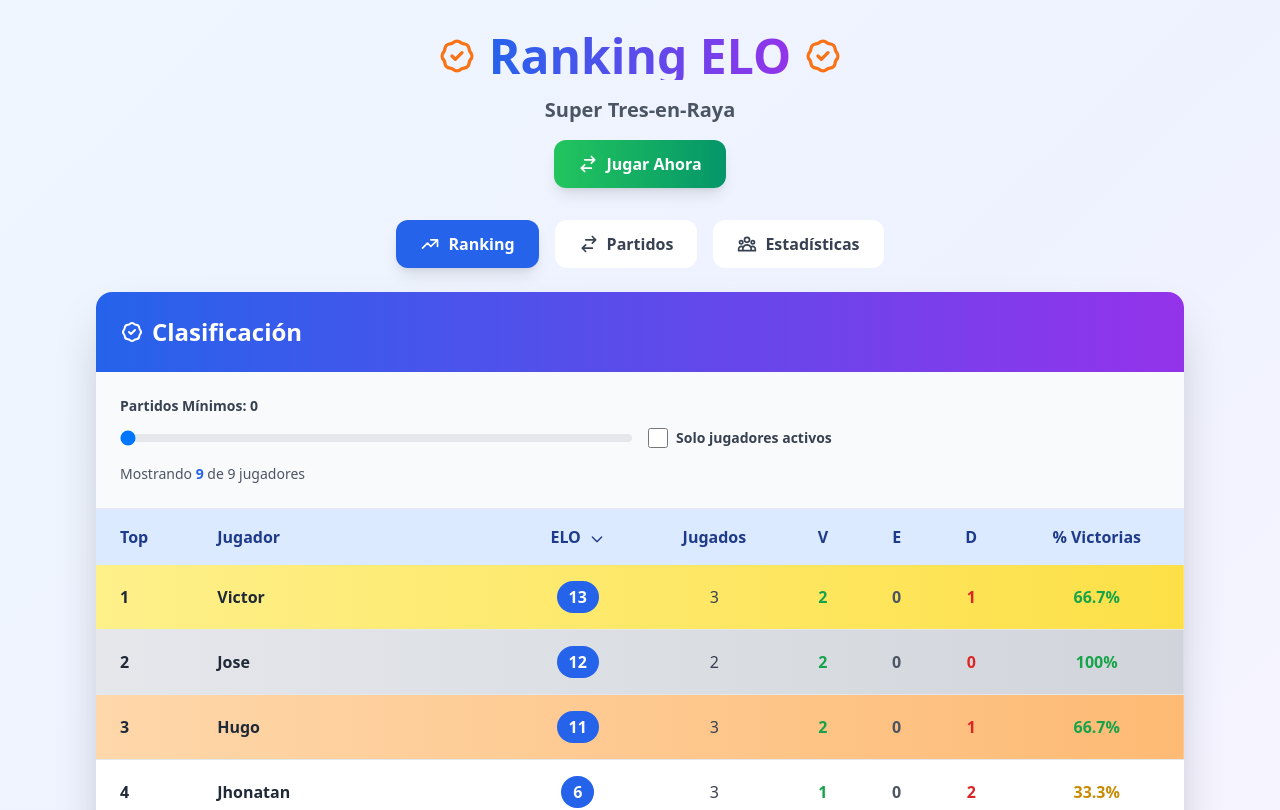
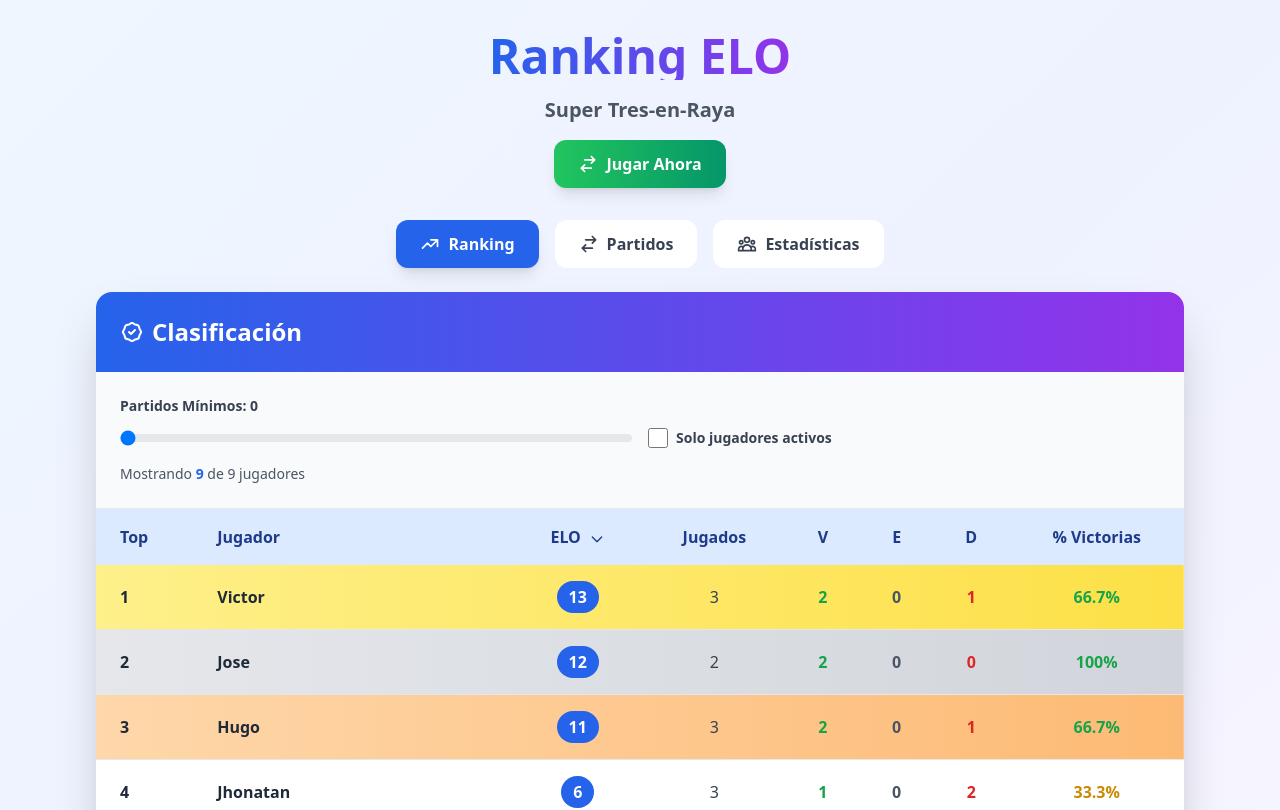
Before and after one commit to Poque-Creator/Ranking-Elo, a plain HTML site: page index.html in a window 1280 px wide. Shown: the top 810 px of the page. Drawn offline with nearby package versions, Linux system fonts and the light colour scheme.

Commit message:
Update index.html

```diff
--- a/index.html
+++ b/index.html
@@ -54,15 +54,9 @@
     <!-- Header -->
     <div class="text-center mb-8">
       <div class="flex items-center justify-center gap-3 mb-4">
-        <svg class="w-10 h-10 text-orange-500" fill="none" stroke="currentColor" viewBox="0 0 24 24">
-          <path stroke-linecap="round" stroke-linejoin="round" stroke-width="2" d="M9 12l2 2 4-4M7.835 4.697a3.42 3.42 0 001.946-.806 3.42 3.42 0 014.438 0 3.42 3.42 0 001.946.806 3.42 3.42 0 013.138 3.138 3.42 3.42 0 00.806 1.946 3.42 3.42 0 010 4.438 3.42 3.42 0 00-.806 1.946 3.42 3.42 0 01-3.138 3.138 3.42 3.42 0 00-1.946.806 3.42 3.42 0 01-4.438 0 3.42 3.42 0 00-1.946-.806 3.42 3.42 0 01-3.138-3.138 3.42 3.42 0 00-.806-1.946 3.42 3.42 0 010-4.438 3.42 3.42 0 00.806-1.946 3.42 3.42 0 013.138-3.138z"></path>
-        </svg>
         <h1 class="text-4xl md:text-5xl font-bold bg-gradient-to-r from-blue-600 to-purple-600 bg-clip-text text-transparent">
           Ranking ELO
         </h1>
-        <svg class="w-10 h-10 text-orange-500" fill="none" stroke="currentColor" viewBox="0 0 24 24">
-          <path stroke-linecap="round" stroke-linejoin="round" stroke-width="2" d="M9 12l2 2 4-4M7.835 4.697a3.42 3.42 0 001.946-.806 3.42 3.42 0 014.438 0 3.42 3.42 0 001.946.806 3.42 3.42 0 013.138 3.138 3.42 3.42 0 00.806 1.946 3.42 3.42 0 010 4.438 3.42 3.42 0 00-.806 1.946 3.42 3.42 0 01-3.138 3.138 3.42 3.42 0 00-1.946.806 3.42 3.42 0 01-4.438 0 3.42 3.42 0 00-1.946-.806 3.42 3.42 0 01-3.138-3.138 3.42 3.42 0 00-.806-1.946 3.42 3.42 0 010-4.438 3.42 3.42 0 00.806-1.946 3.42 3.42 0 013.138-3.138z"></path>
-        </svg>
       </div>
       <p class="text-xl text-gray-600 font-semibold">Super Tres-en-Raya</p>
 
```
